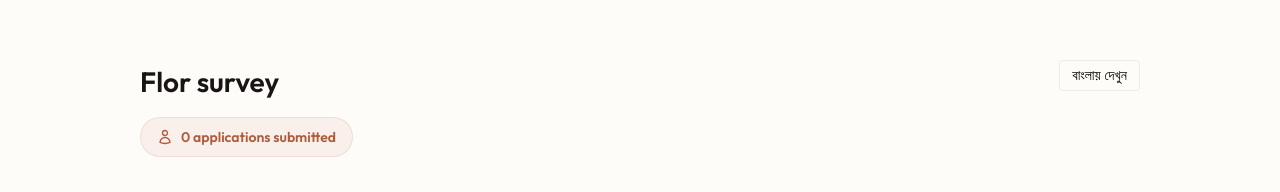
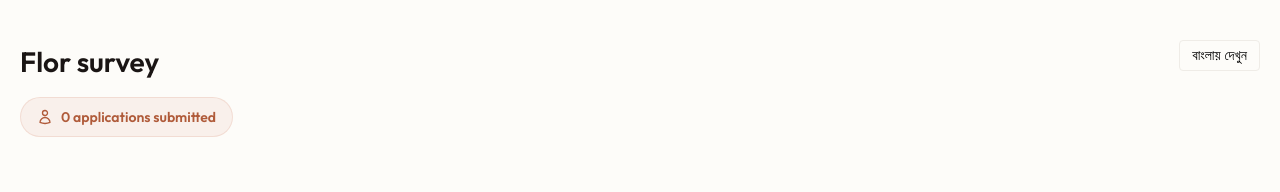
Before and after one commit to mystateofart-max/Flor-Survey, a Next.js app: page / in a window 1280 px wide. Shown: the top 192 px of the page. Built offline with nearby package versions, Linux system fonts and the light colour scheme; no server answers; the database is empty.

Commit message:
style: reformatted layout into true dashboard to pin sidebar completely to the left

```diff
--- a/app/globals.css
+++ b/app/globals.css
@@ -99,27 +99,32 @@ a {
   opacity: 0.7;
 }
 
-/* Form Container Layout */
 .page-container {
   min-height: 100vh;
-  display: flex;
-  flex-direction: column;
-  align-items: center;
-  padding: 60px 20px;
   background-color: var(--background);
 }
 
 .survey-container {
   width: 100%;
-  max-width: 1000px;
-  margin: 0 auto;
+  padding: 40px 20px;
+}
+
+.survey-header {
+  width: 100%;
+  max-width: 1400px;
+  margin: 0 auto 32px;
 }
 
 .form-wrapper {
+  flex: 1;
+  display: flex;
+  justify-content: flex-start;
+}
+
+.form-inner {
   width: 100%;
   max-width: 600px;
-  background-color: transparent;
-  padding: 0;
+  margin: 0 auto;
 }
 
 .question-block {
@@ -188,8 +193,8 @@ a {
 .survey-layout {
   display: flex;
   flex-direction: row;
-  gap: 40px;
-  max-width: 1000px;
+  gap: 60px;
+  max-width: 1400px;
   width: 100%;
   margin: 0 auto;
   align-items: flex-start;
@@ -373,9 +378,13 @@ a {
 }
 
 @media (max-width: 1024px) {
+  .survey-container {
+    padding: 30px 20px;
+  }
   .survey-layout {
     flex-direction: column;
     align-items: center;
+    gap: 32px;
   }
   .directory-sidebar {
     width: 100%;
@@ -383,4 +392,7 @@ a {
     position: relative;
     top: 0;
   }
+  .form-wrapper {
+    width: 100%;
+  }
 }
--- a/components/SurveyForm.js
+++ b/components/SurveyForm.js
@@ -282,6 +282,7 @@ export default function SurveyForm({ initialCount: initialPropCount }) {
 
   return (
     <div className="survey-container">
+      <div className="survey-header">
         <div style={{ display: 'flex', justifyContent: 'space-between', alignItems: 'flex-start', marginBottom: '12px' }}>
           <h1 style={{ fontSize: '28px', color: '#1A1514', fontWeight: 600 }}>{t.title}</h1>
           <button
@@ -298,6 +299,7 @@ export default function SurveyForm({ initialCount: initialPropCount }) {
             <path strokeLinecap="round" strokeLinejoin="round" d="M15.75 6a3.75 3.75 0 11-7.5 0 3.75 3.75 0 017.5 0zM4.501 20.118a7.5 7.5 0 0114.998 0A17.933 17.933 0 0112 21.75c-2.676 0-5.216-.584-7.499-1.632z" />
           </svg>
           {currentCount} {t.applicationsSubmitted}
+        </div>
       </div>
 
       <div className="survey-layout">
@@ -345,7 +347,8 @@ export default function SurveyForm({ initialCount: initialPropCount }) {
           </div>
         </aside>
 
-        <div className="form-wrapper" style={{ flex: 1, height: 'max-content' }}>
+        <div className="form-wrapper">
+          <div className="form-inner">
             {selectedCentre && (
             <div className="info-card">
               <div>
@@ -432,5 +435,6 @@ export default function SurveyForm({ initialCount: initialPropCount }) {
           </div>
         </div>
       </div>
+    </div>
   );
 }
```
Lines whose indentation alone changed are shown as unchanged.
